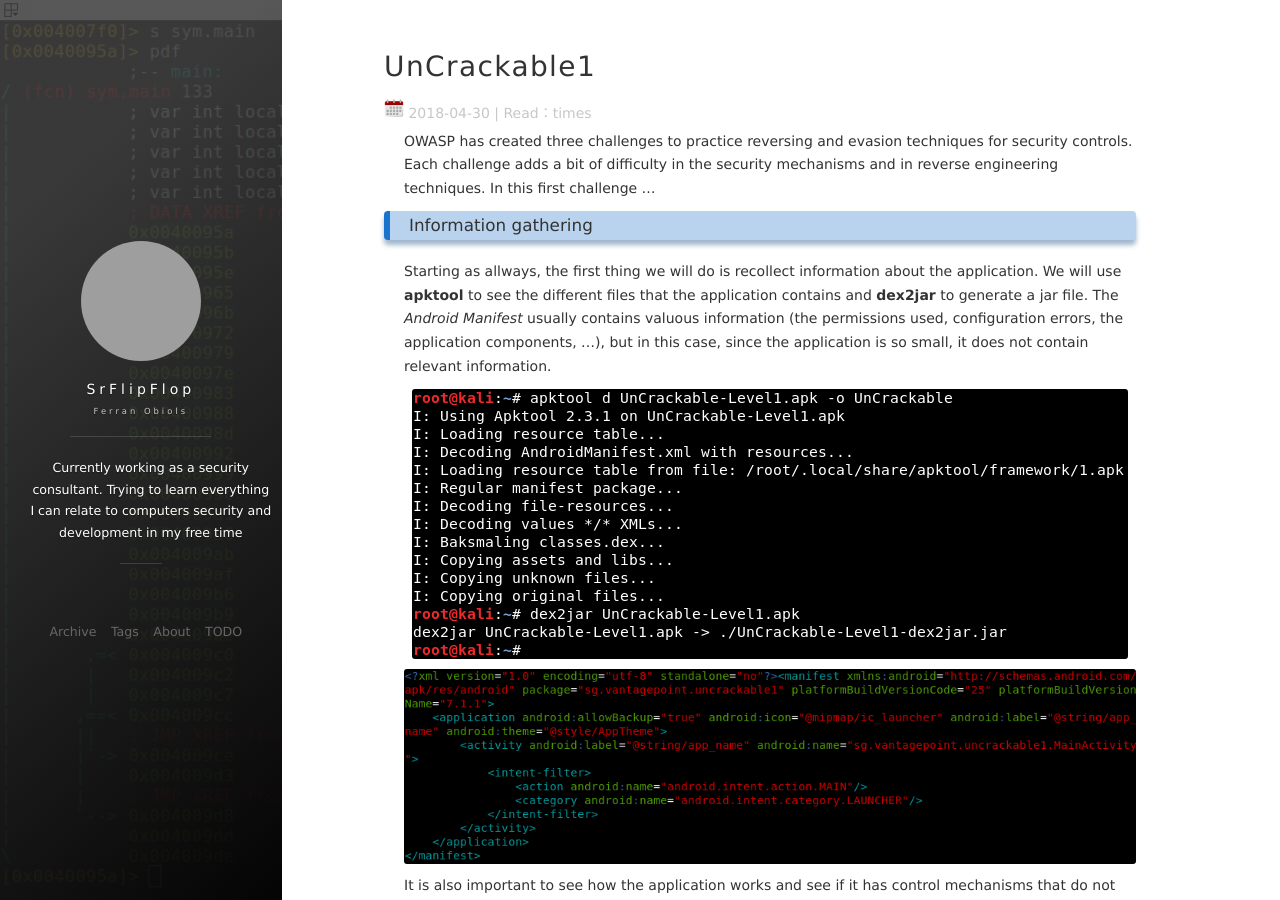
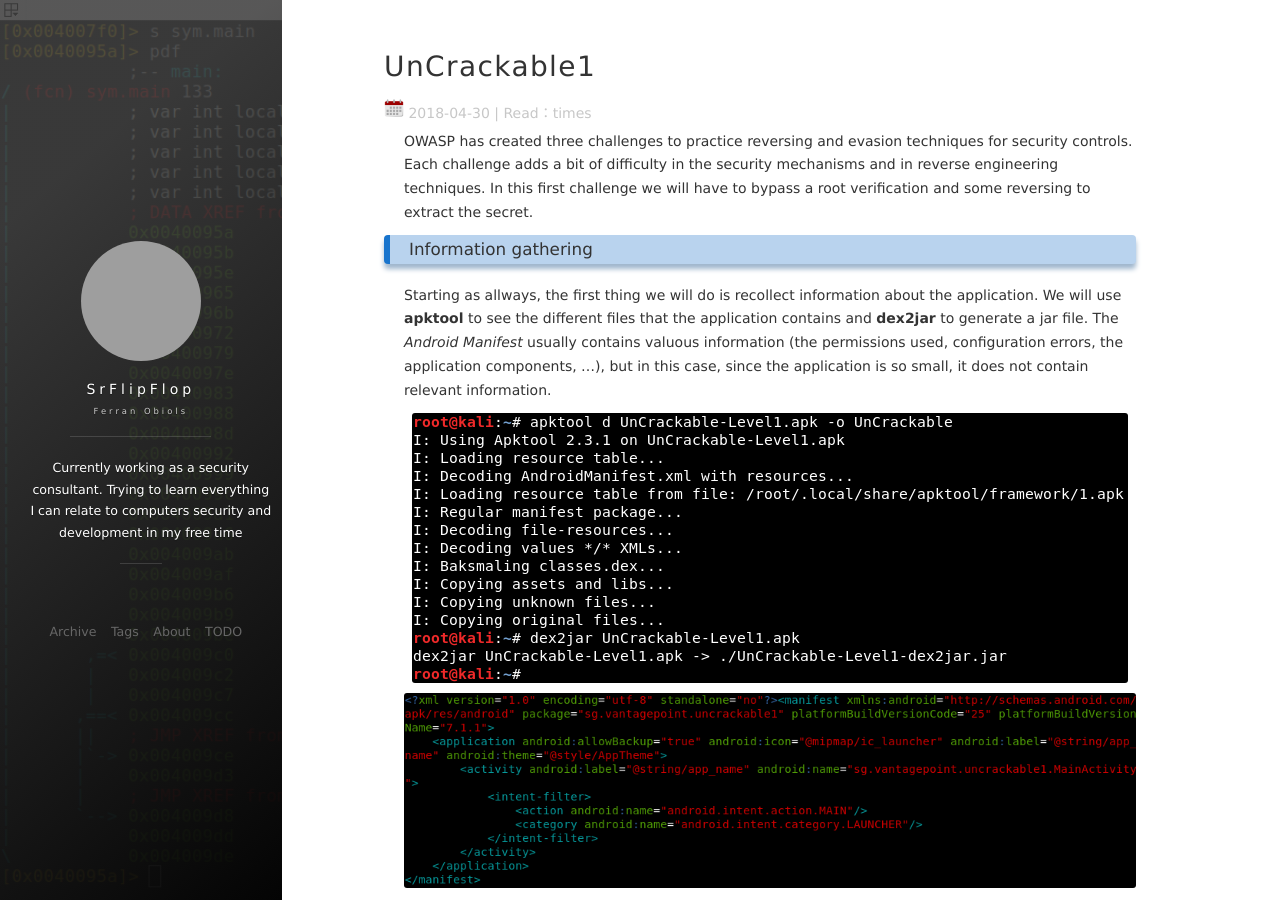
Before and after one commit to SrFlipFlop/srflipflop.github.io, a Jekyll site: the page built from _posts/2018-04-30-UnCrackable1.md, in a window 1280 px wide and 900 px high. Built offline with Jekyll 4.4.1, drawn with Linux system fonts in a browser that asks for light colours; nearby versions of some CDN libraries; comment, search, counter and statistics services are not loaded; grey boxes are pictures that could not be loaded.

Commit message:
finished description uncrackable

```diff
--- a/_posts/2018-04-30-UnCrackable1.md
+++ b/_posts/2018-04-30-UnCrackable1.md
@@ -6,7 +6,7 @@
 tag: Reversing
 ---
 
-OWASP has created three challenges to practice reversing and evasion techniques for security controls. Each challenge adds a bit of difficulty in the security mechanisms and in reverse engineering techniques. In this first challenge ...
+OWASP has created three challenges to practice reversing and evasion techniques for security controls. Each challenge adds a bit of difficulty in the security mechanisms and in reverse engineering techniques. In this first challenge we will have to bypass a root verification and some reversing to extract the secret.
 
 ### Information gathering
 
```
